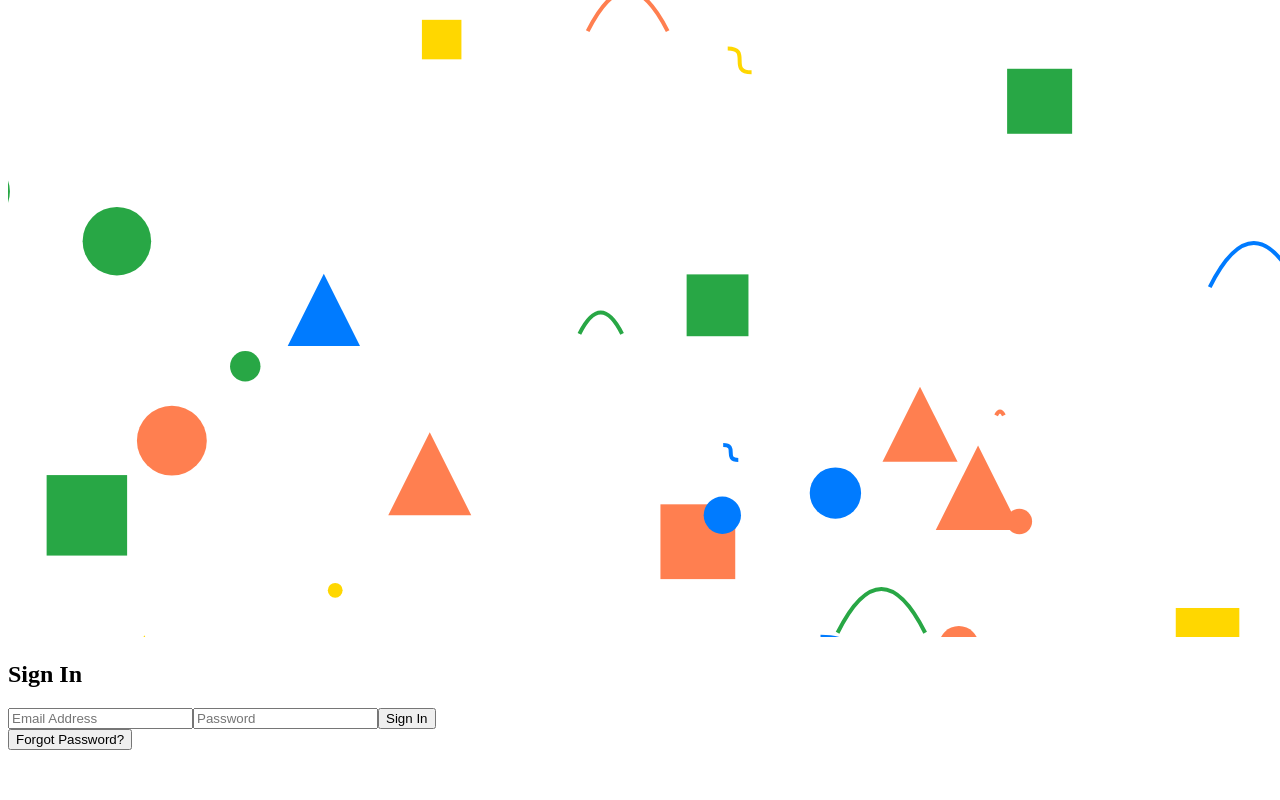
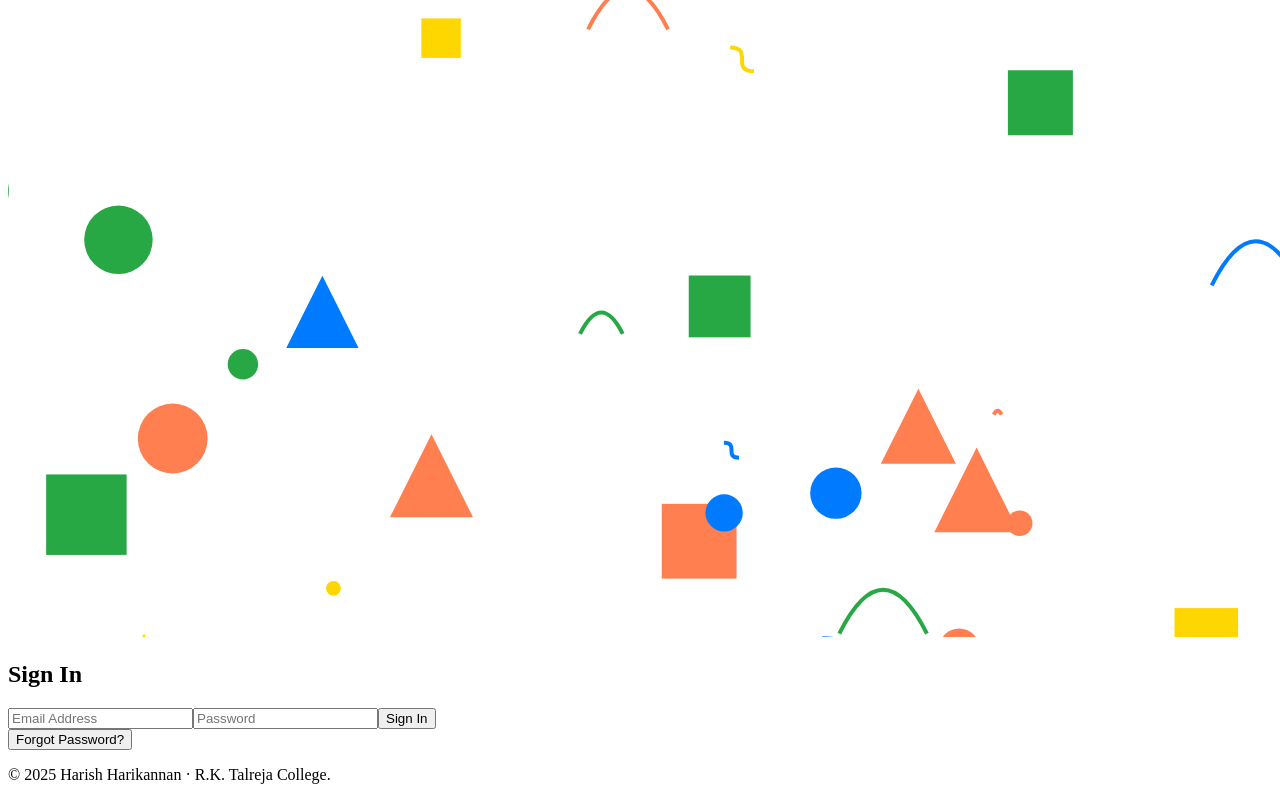
Before and after one commit to Harrington-04/campus-conecto, a React (Create React App) app in the folder frontend/: page /login in a window 1280 px wide. Shown: the part 192-992 px from the top of the page. Before the commit the page ends 950 px from the top, so only its background shows below. Built offline with nearby package versions, Linux system fonts and the light colour scheme; no server answers.

Commit message:
ownership details

```diff
--- a/frontend/src/pages/LandingPage.jsx
+++ b/frontend/src/pages/LandingPage.jsx
@@ -177,7 +177,7 @@ export default function LandingPage() {
       {/* Footer - bottom left, above animated background */}
       <div className="absolute bottom-4 left-4 z-10">
         <p className="text-xs sm:text-sm text-black dark:text-gray-300">
-          © 2024 Harish Harikannan · R.K. Talreja College.
+          © 2025 Harish Harikannan · R.K. Talreja College.
         </p>
       </div>
     </div>
--- a/frontend/src/pages/LoginPage.jsx
+++ b/frontend/src/pages/LoginPage.jsx
@@ -178,6 +178,12 @@ export default function LoginPage() {
           </div>
         </div>
       )}
+      {/* Footer - bottom left, above animated background */}
+      <div className="absolute bottom-4 left-4 z-10">
+        <p className="text-xs sm:text-sm text-black dark:text-gray-300">
+          © 2025 Harish Harikannan · R.K. Talreja College.
+        </p>
+      </div>
     </div>
   );
 }
--- a/frontend/src/pages/ProfileCreationPage.jsx
+++ b/frontend/src/pages/ProfileCreationPage.jsx
@@ -194,6 +194,12 @@ export default function ProfileCreationPage() {
           </form>
         </div>
       </div>
+      {/* Footer - bottom left, above animated background */}
+      <div className="absolute bottom-4 left-4 z-10">
+        <p className="text-xs sm:text-sm text-black dark:text-gray-300">
+          © 2025 Harish Harikannan · R.K. Talreja College.
+        </p>
+      </div>
     </div>
   );
 }
--- a/frontend/src/pages/SignupPage.jsx
+++ b/frontend/src/pages/SignupPage.jsx
@@ -225,6 +225,12 @@ export default function SignupPage() {
           </div>
         </div>
       </div>
+      {/* Footer - bottom left, above animated background */}
+      <div className="absolute bottom-4 left-4 z-10">
+        <p className="text-xs sm:text-sm text-black dark:text-gray-300">
+          © 2025 Harish Harikannan · R.K. Talreja College.
+        </p>
+      </div>
     </div>
   );
 }
```
